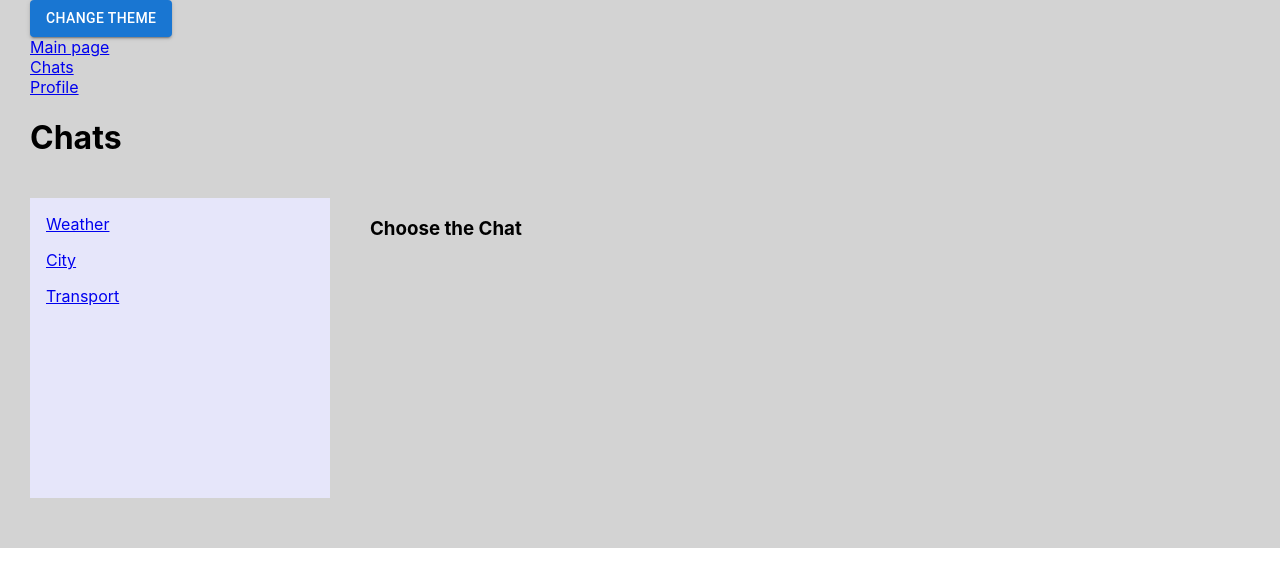
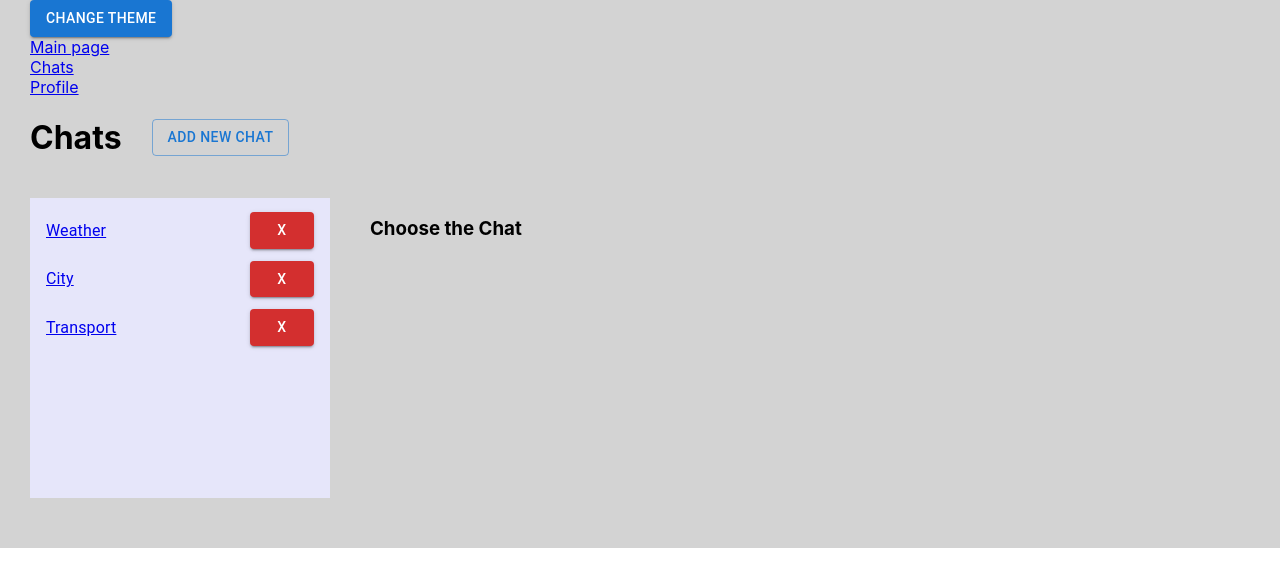
Before and after one commit to GriKate/React-GB, a React (Create React App) app: page /chats in a window 1280 px wide. Shown: the top 586 px of the page. Built offline with nearby package versions, Linux system fonts and the light colour scheme.

Commit message:
added functionality to delete and add chats

```diff
--- a/src/components/chats/Chats.jsx
+++ b/src/components/chats/Chats.jsx
@@ -7,8 +7,15 @@ import Button from '@mui/material/Button';
 import TextField from '@mui/material/TextField';
 import List from '@mui/material/List';
 import ListItem from '@mui/material/ListItem';
+import MenuList from '@mui/material/MenuList';
+import MenuItem from '@mui/material/MenuItem';
+import ListItemText from '@mui/material/ListItemText';
 import ListItemButton from '@mui/material/ListItemButton';
-import ListItemText from '@mui/material/ListItemText';
+import ListItemIcon from '@mui/material/ListItemIcon';
+import Box from '@mui/material/Box';
+import Typography from '@mui/material/Typography';
+import Modal from '@mui/material/Modal';
+
 import { Navigate } from "react-router-dom";
 
 const chats = [
@@ -37,6 +44,23 @@ export const Chats = () => {
     const [messageAuthor, setMessageAuthor] = useState('')
     const [messageText, setMessageText] = useState('')
     const [isMessageSent, setMessageSent] = useState(false)
+    const [chatName, setChatName] = useState('')
+
+    // modal window
+    const [open, setOpen] = useState(false);
+    const handleOpen = () => setOpen(true);
+    const handleClose = () => setOpen(false);
+    const style = {
+        position: 'absolute',
+        top: '50%',
+        left: '50%',
+        transform: 'translate(-50%, -50%)',
+        width: 400,
+        bgcolor: 'background.paper',
+        border: '2px solid #000',
+        boxShadow: 24,
+        p: 4,
+      };
 
     // id чата берем из url
     const {chatID} = useParams()
@@ -79,21 +103,62 @@ export const Chats = () => {
         // console.log(inputMessage)
     }
 
+    const deleteChat = (id) => {
+        console.log(id)
+        chats.filter((chat) => chat.id !== id)
+    }
+
+    const handleAddChat = () => {
+        console.log(chatName)
+    }
 
     return <>
-        <h1>Chats</h1>
+        <div style={{display: "flex", alignItems: "center"}}>
+            <h1 style={{marginRight: "30px"}}>Chats</h1>
+            <Button variant="outlined" onClick={handleOpen}>Add New Chat</Button>
+            <Modal
+                open={open}
+                onClose={handleClose}
+                aria-labelledby="modal-modal-title"
+                aria-describedby="modal-modal-description"
+                >
+                <Box sx={style}>
+                    <div className="message-form_container">
+                        <Typography id="modal-modal-title" variant="h6" component="h2">
+                        Enter chat Name
+                        </Typography>
+                        <TextField
+                            id="outlined-multiline-flexible"
+                            margin="normal"
+                            name="chatName"
+                            value={chatName  || ''}
+                            onChange={e => setChatName(e.target.value)}
+                            />
+                        <Button
+                            onClick={handleAddChat}
+                            variant="contained"
+                            color="success"
+                            >Add Chat
+                        </Button>
+                    </div>
+                </Box>
+            </Modal>
+        </div>
         <div className="wrapper">
         <div className="chat-list">
-            <List>
+            <MenuList>
                 {chats.map((chat) =>
                 chat ?
-                <ListItem disablePadding key={chat.id}>
-                    <ListItemButton>
-                        <Link to={`${chat.id}`} key={chat.id} >{chat.name}</Link>
-                    </ListItemButton>
-                </ListItem> : null
+                <MenuItem key={chat.id}>
+                    <ListItemText>
+                        <Link to={`${chat.id}`} >{chat.name}</Link>
+                    </ListItemText>
+                    <ListItemIcon>
+                        <Button variant="contained" color="error" onClick={() => {deleteChat(chat.id)}}>X</Button>
+                    </ListItemIcon>
+                </MenuItem> : null
                 )}
-            </List>
+            </MenuList>
         </div>
         <div className="chat">
         {
```
